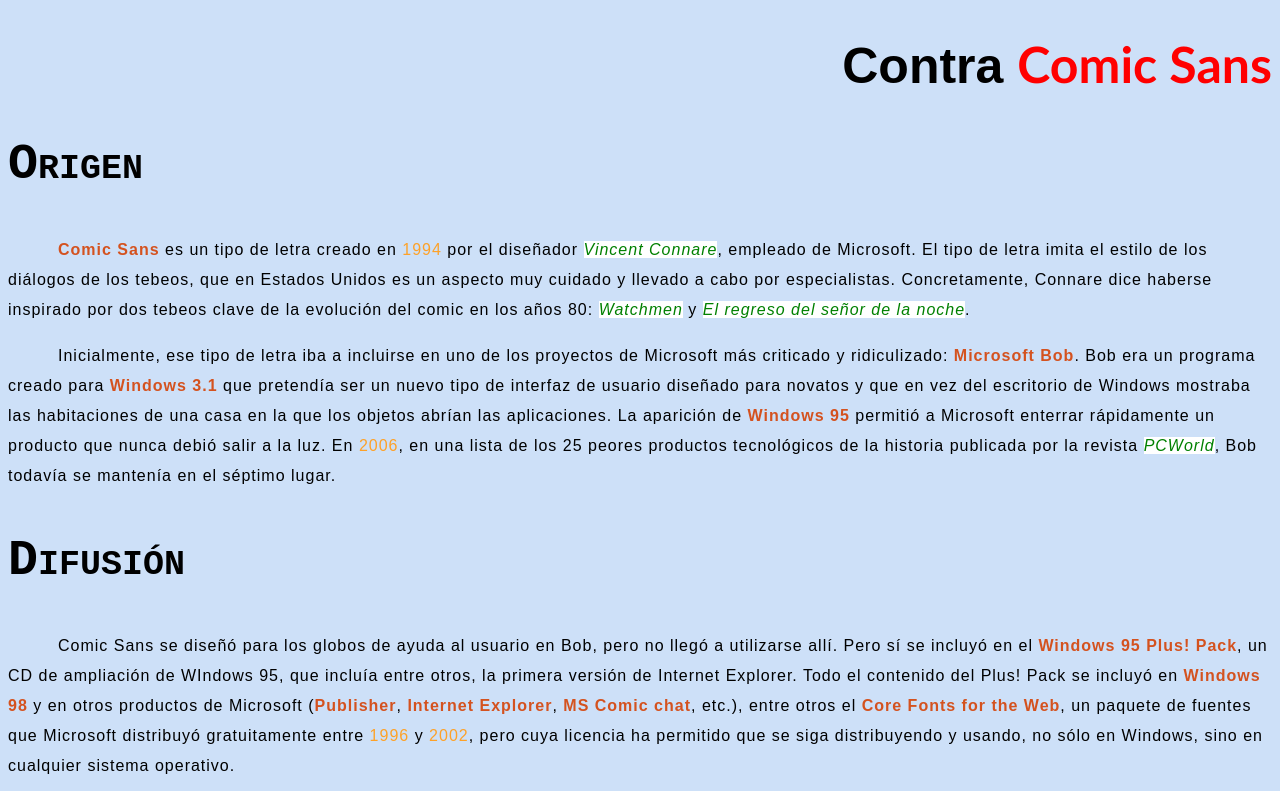
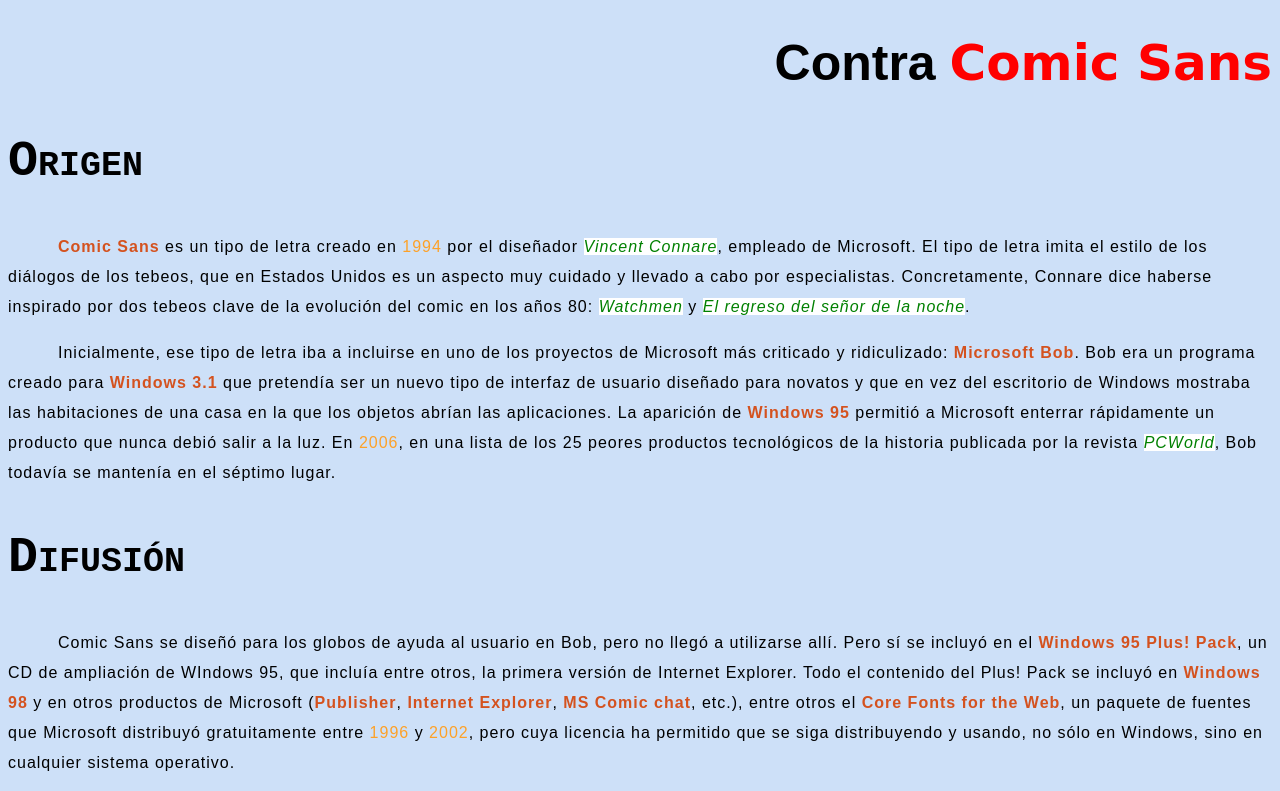
Before and after one commit to Mauriciods07/ejercicios-semana4-bootcamp, a plain HTML site: page ejercicio-CSS/index2.html in a window 1280 px wide. Shown: the top 791 px of the page. Drawn offline with Linux system fonts and the light colour scheme.

Commit message:
Actualizar comic sans

```diff
--- a/ejercicio-CSS/CSS/main2.css
+++ b/ejercicio-CSS/CSS/main2.css
@@ -28,7 +28,7 @@ span {
 }
 
 .title {
-    font-family:'Gill Sans', 'Gill Sans MT', Calibri, 'Trebuchet MS', sans-serif;
+    font-family: "Comic Sans", cursive;
     color: rgb(255, 0, 0);
 }
 
```
